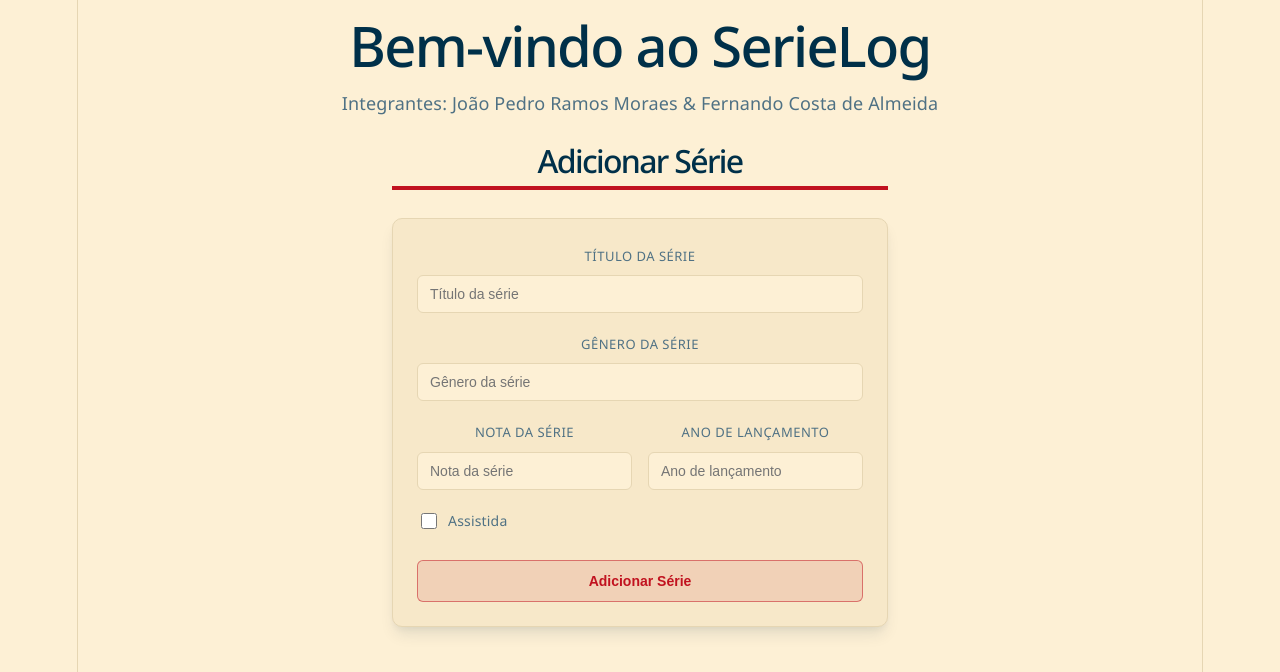
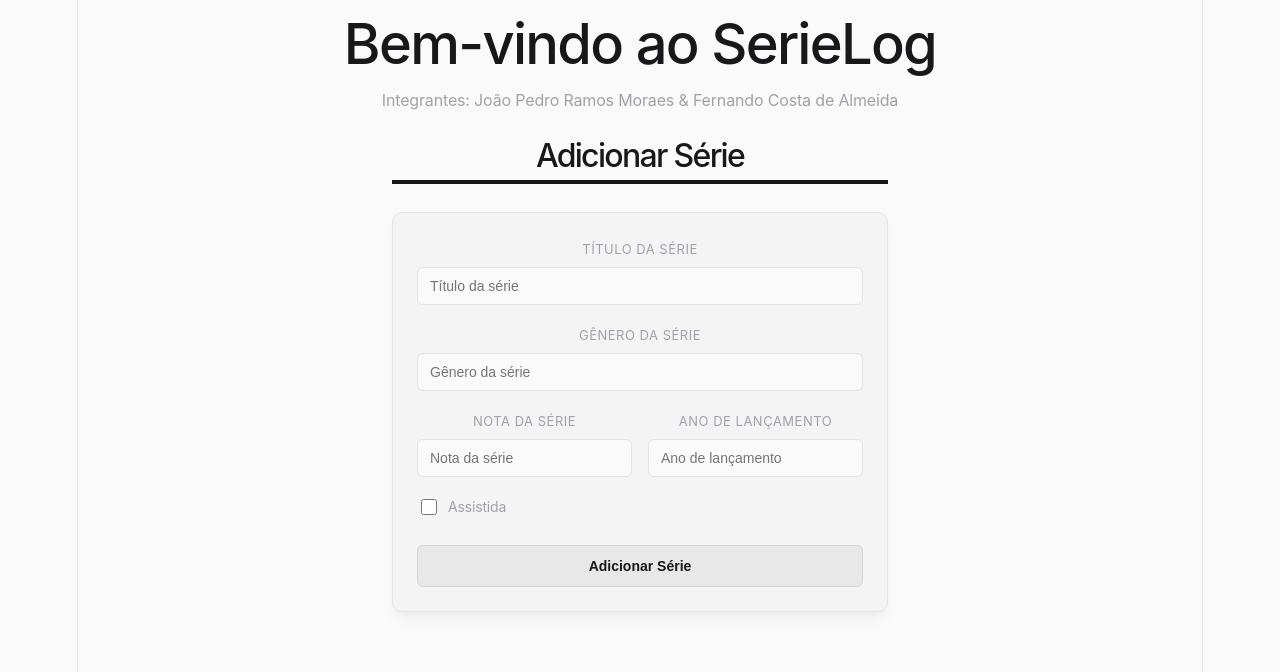
Before and after one commit to Ramos902/ProjetoSerieLog, a Vue app in the folder serielog/: page /series/nova in a window 1280 px wide. Shown: the top 672 px of the page. Built offline with nearby package versions, Linux system fonts and the light colour scheme.

Commit message:
updating css

```diff
--- a/serielog/src/style.css
+++ b/serielog/src/style.css
@@ -1,28 +1,27 @@
 @import url('https://fonts.googleapis.com/css2?family=Noto+Sans:ital,wght@0,100..900;1,100..900&display=swap');
 
 :root {
-  --text: #4f7184;
-  --text-h: #003049;
-  --bg: #fdf0d5;
-  --border: #e6d6b3;
-  --code-bg: #f7e8c9;
-  --card-bg: #fffdf8;
-  --accent: #c1121f;
-  --accent-bg: rgba(193, 18, 31, 0.1);
-  --accent-border: rgba(193, 18, 31, 0.5);
-  --success: #2a9d8f;
-  --success-bg: rgba(42, 157, 143, 0.1);
-  --success-border: rgba(42, 157, 143, 0.4);
-  --social-bg: rgba(102, 155, 188, 0.15);
-  --shadow:
-    rgba(0, 48, 73, 0.1) 0 10px 15px -3px, rgba(0, 48, 73, 0.05) 0 4px 6px -2px;
+  --text: #a1a1aa;
+  --text-h: #18181b;
+  --bg: #fafafa;
+  --border: #e4e4e7;
+  --code-bg: #f4f4f5;
+  --card-bg: #ffffff;
+  --accent: #18181b;
+  --accent-bg: rgba(0, 0, 0, 0.05);
+  --accent-border: #d4d4d8;
+  --success: #00ff08;
+  --success-bg: rgba(16, 185, 129, 0.05);
+  --success-border: rgba(16, 185, 129, 0.2);
+  --social-bg: rgba(24, 24, 27, 0.05);
+  --shadow: rgba(0, 0, 0, 0.05) 0 10px 15px -3px, rgba(0, 0, 0, 0.02) 0 4px 6px -2px;
 
-  --sans: "Noto Sans", sans-serif;
-  --heading: "Noto Sans", sans-serif;
-  --mono: "Noto Sans", monospace;
+  --sans: "Inter", system-ui, -apple-system, sans-serif;
+  --heading: "Inter", system-ui, -apple-system, sans-serif;
+  --mono: monospace;
 
-  font: 18px/145% var(--sans);
-  letter-spacing: 0.18px;
+  font: 16px/150% var(--sans);
+  letter-spacing: -0.01em;
   color-scheme: light dark;
   color: var(--text);
   background: var(--bg);
@@ -32,33 +31,33 @@
   -moz-osx-font-smoothing: grayscale;
 
   @media (max-width: 1024px) {
-    font-size: 16px;
+    font-size: 15px;
   }
 }
 
 @media (prefers-color-scheme: dark) {
   :root {
-    --text: #669bbc;
-    --text-h: #fdf0d5;
-    --bg: #00293e;
-    --border: #1f4357;
-    --code-bg: #002233;
-    --card-bg: #023a52;
-    --accent: #e63946;
-    --accent-bg: rgba(230, 57, 70, 0.15);
-    --accent-border: rgba(230, 57, 70, 0.5);
-    --success: #52b8a8;
-    --success-bg: rgba(82, 184, 168, 0.12);
-    --success-border: rgba(82, 184, 168, 0.4);
-    --social-bg: rgba(102, 155, 188, 0.12);
-    --shadow:
-      rgba(0, 0, 0, 0.4) 0 10px 15px -3px, rgba(0, 0, 0, 0.25) 0 4px 6px -2px;
-  }
-
-  #social .button-icon {
-    filter: invert(1) brightness(2);
+    --text: #a1a1aa;
+    --text-h: #f4f4f5;
+    --bg: #09090b;
+    --border: #222226;
+    --code-bg: #18181b;
+    --card-bg: #121214;
+    --accent: #ffffff;
+    --accent-bg: rgba(255, 255, 255, 0.05);
+    --accent-border: #3f3f46;
+    --success: #10b981;
+    --success-bg: rgba(16, 185, 129, 0.06);
+    --success-border: rgba(16, 185, 129, 0.2);
+    --social-bg: rgba(255, 255, 255, 0.05);
+    --shadow: rgba(0, 0, 0, 0.6) 0 12px 24px -4px, rgba(0, 0, 0, 0.4) 0 4px 12px -3px;
   }
 }
+
+#social .button-icon {
+  filter: invert(1) brightness(2);
+}
+
 
 body {
   margin: 0;
@@ -75,20 +74,24 @@ h1 {
   font-size: 56px;
   letter-spacing: -1.68px;
   margin: 32px 0;
+
   @media (max-width: 1024px) {
     font-size: 36px;
     margin: 20px 0;
   }
 }
+
 h2 {
   font-size: 24px;
   line-height: 118%;
   letter-spacing: -0.24px;
   margin: 0 0 8px;
+
   @media (max-width: 1024px) {
     font-size: 20px;
   }
 }
+
 p {
   margin: 0;
 }
@@ -121,6 +124,7 @@ code {
   &:hover {
     border-color: var(--accent-border);
   }
+
   &:focus-visible {
     outline: 2px solid var(--accent);
     outline-offset: 2px;
@@ -152,8 +156,7 @@ code {
     z-index: 1;
     top: 34px;
     height: 28px;
-    transform: perspective(2000px) rotateZ(300deg) rotateX(44deg) rotateY(39deg)
-      scale(1.4);
+    transform: perspective(2000px) rotateZ(300deg) rotateX(44deg) rotateY(39deg) scale(1.4);
   }
 
   .vite {
@@ -161,8 +164,7 @@ code {
     top: 107px;
     height: 26px;
     width: auto;
-    transform: perspective(2000px) rotateZ(300deg) rotateX(40deg) rotateY(39deg)
-      scale(0.8);
+    transform: perspective(2000px) rotateZ(300deg) rotateX(40deg) rotateY(39deg) scale(0.8);
   }
 }
 
@@ -197,9 +199,10 @@ code {
   border-top: 1px solid var(--border);
   text-align: left;
 
-  & > div {
+  &>div {
     flex: 1 1 0;
     padding: 32px;
+
     @media (max-width: 1024px) {
       padding: 24px 20px;
     }
@@ -252,6 +255,7 @@ code {
     &:hover {
       box-shadow: var(--shadow);
     }
+
     .button-icon {
       height: 18px;
       width: 18px;
@@ -278,6 +282,7 @@ code {
 #spacer {
   height: 88px;
   border-top: 1px solid var(--border);
+
   @media (max-width: 1024px) {
     height: 48px;
   }
@@ -299,6 +304,7 @@ code {
     left: 0;
     border-left-color: var(--border);
   }
+
   &::after {
     right: 0;
     border-right-color: var(--border);
--- a/serielog/src/views/SerieListView.vue
+++ b/serielog/src/views/SerieListView.vue
@@ -96,6 +96,7 @@ onMounted(async () => {
   font-size: 1.2em;
   font-weight: 600;
   background-color: var(--accent);
+  color: var(--bg);
   border: none;
   border-radius: 6px;
   cursor: pointer;
```
Also changed, not shown: serielog/src/components/SerieCard.vue (line endings or trailing spaces).
